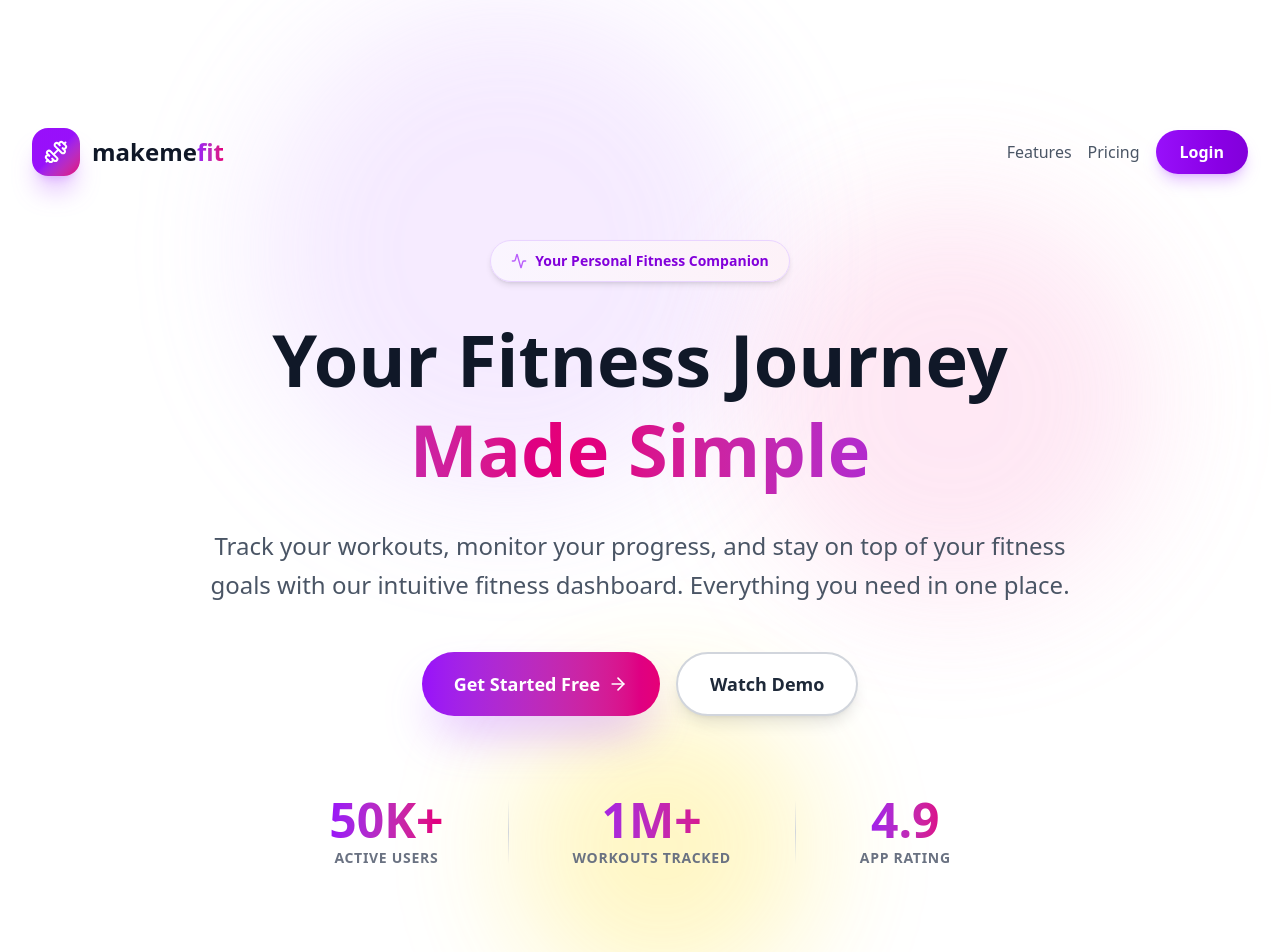
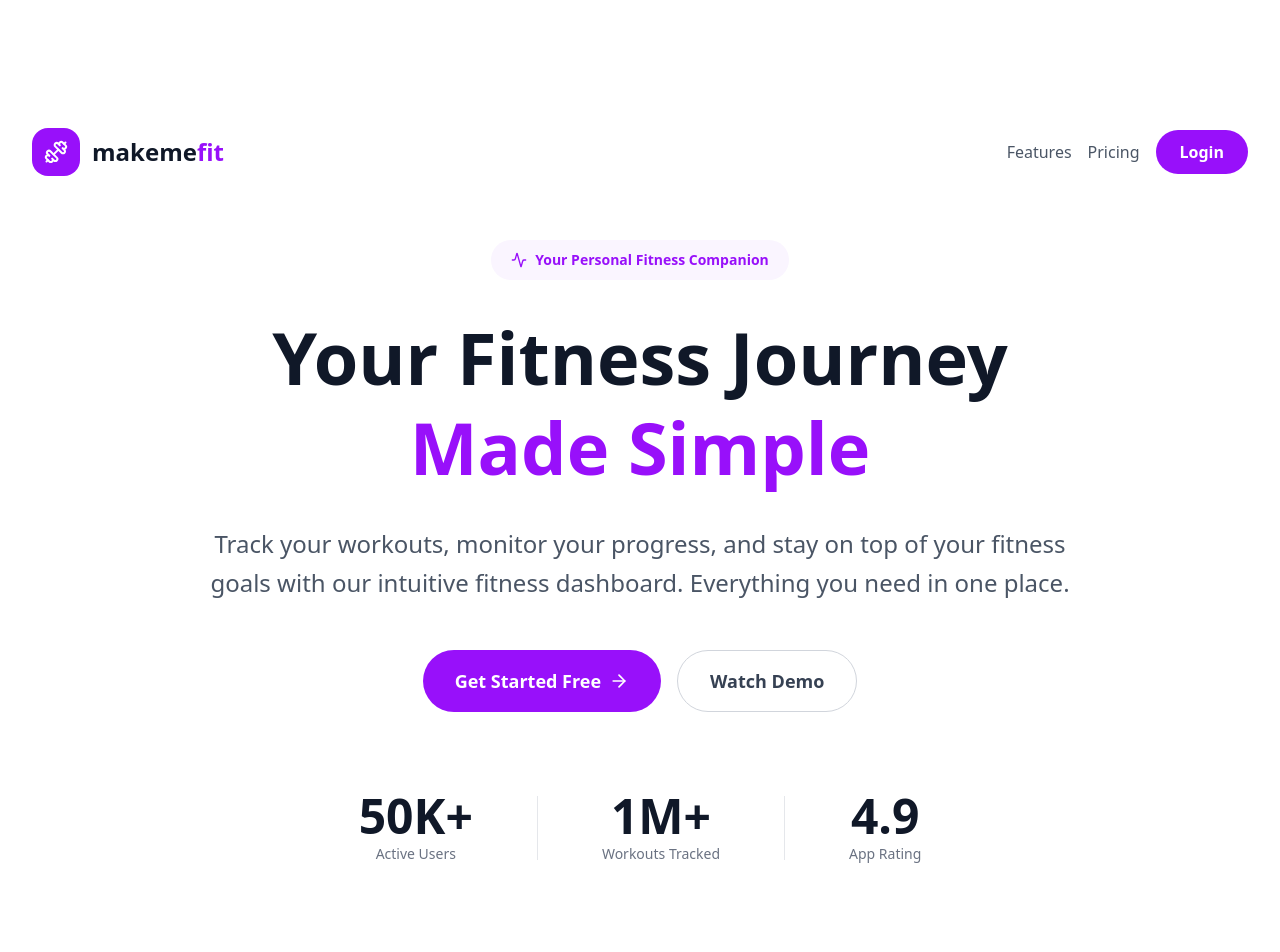
Before and after one commit to a-y-a-n-das/makemefit, a Next.js app in the folder apps/web/: page / in a window 1280 px wide. Shown: the top 952 px of the page. Built offline with nearby package versions, Linux system fonts and the light colour scheme.

Commit message:
cleaned the UI

```diff
--- /dev/null
+++ b/apps/web/app/components/AppBar.tsx
@@ -0,0 +1,24 @@
+"use client";
+import { Dumbbell } from "lucide-react";
+
+
+
+
+export default function AppBar() {
+    return (
+        <nav className="bg-white shadow-md">
+        <div className="mx-auto max-w-7xl px-4 py-4 flex items-center justify-between">
+            <div className="flex items-center gap-3">
+            <div className="flex h-10 w-10 items-center justify-center rounded-2xl bg-gradient-to-br from-purple-600 via-purple-600 to-pink-600 shadow-xl shadow-purple-500/30 transition-transform hover:scale-105 hover:shadow-2xl hover:shadow-purple-500/40">
+                <Dumbbell className="h-5 w-5 text-white" />
+            </div>
+            <span className="text-xl font-bold">
+                <span className="text-gray-900">makeme</span>
+                <span className="bg-gradient-to-r from-purple-600 to-pink-600 bg-clip-text text-transparent">fit</span>
+            </span>
+            </div>
+
+        </div>
+        </nav>
+    );
+}
--- a/apps/web/app/components/Hero.tsx
+++ b/apps/web/app/components/Hero.tsx
@@ -4,34 +4,27 @@ import { Activity, ArrowRight, Dumbbell } from "lucide-react";
 
 export default function Hero() {
   return (
-    <section className="relative overflow-hidden px-6 py-20 lg:px-8 lg:py-32">
-      {/* Background decorative elements */}
-      <div className="absolute inset-0 -z-10 overflow-hidden">
-        <div className="absolute left-[20%] top-0 h-[500px] w-[500px] animate-pulse rounded-full bg-purple-300/40 blur-3xl" />
-        <div className="absolute right-[10%] top-[20%] h-[400px] w-[400px] animate-pulse rounded-full bg-pink-300/40 blur-3xl animation-delay-2000" />
-        <div className="absolute bottom-0 left-[40%] h-[300px] w-[300px] animate-pulse rounded-full bg-yellow-300/40 blur-3xl animation-delay-4000" />
-      </div>
-
+    <section className="px-6 py-20 lg:px-8 lg:py-32">
       <div className="mx-auto max-w-7xl">
         {/* Navigation */}
         <nav className="mb-16 flex items-center justify-between">
           <div className="flex items-center gap-3">
-            <div className="flex h-12 w-12 items-center justify-center rounded-2xl bg-gradient-to-br from-purple-600 via-purple-600 to-pink-600 shadow-xl shadow-purple-500/30 transition-transform hover:scale-105 hover:shadow-2xl hover:shadow-purple-500/40">
+            <div className="flex h-12 w-12 items-center justify-center rounded-2xl bg-purple-600">
               <Dumbbell className="h-6 w-6 text-white" />
             </div>
             <span className="text-2xl font-bold">
               <span className="text-gray-900">makeme</span>
-              <span className="bg-gradient-to-r from-purple-600 to-pink-600 bg-clip-text text-transparent">fit</span>
+              <span className="text-purple-600">fit</span>
             </span>
           </div>
           <div className="flex items-center gap-4">
-            <button className="hidden font-medium text-gray-600 transition-colors hover:text-purple-600 sm:inline-flex">
+            <button className="hidden font-medium text-gray-600 hover:text-gray-900 sm:inline-flex">
               Features
             </button>
-            <button className="hidden font-medium text-gray-600 transition-colors hover:text-purple-600 sm:inline-flex">
+            <button className="hidden font-medium text-gray-600 hover:text-gray-900 sm:inline-flex">
               Pricing
             </button>
-            <button className="rounded-full bg-gradient-to-r from-purple-600 to-purple-700 px-6 py-2.5 font-semibold text-white shadow-lg shadow-purple-500/30 transition-all hover:scale-105 hover:shadow-xl hover:shadow-purple-500/40" onClick={()=>{window.location.href="/login"}}>
+            <button className="rounded-full bg-purple-600 px-6 py-2.5 font-semibold text-white hover:bg-purple-700" onClick={()=>{window.location.href="/login"}}>
               Login
             </button>
           </div>
@@ -39,14 +32,14 @@ export default function Hero() {
 
         {/* Hero content - centered */}
         <div className="mx-auto max-w-4xl text-center">
-            <div className="mb-8 inline-flex items-center gap-2 rounded-full border border-purple-200 bg-gradient-to-r from-purple-50 to-pink-50 px-5 py-2.5 shadow-md backdrop-blur-sm transition-transform hover:scale-105">
-              <Activity className="h-4 w-4 animate-pulse text-purple-600" />
-              <span className="text-sm font-semibold text-purple-700">Your Personal Fitness Companion</span>
+            <div className="mb-8 inline-flex items-center gap-2 rounded-full bg-purple-50 px-5 py-2.5">
+              <Activity className="h-4 w-4 text-purple-600" />
+              <span className="text-sm font-semibold text-purple-600">Your Personal Fitness Companion</span>
             </div>
 
-            <h1 className="mb-8 text-5xl font-extrabold leading-tight text-gray-900 lg:text-7xl">
+            <h1 className="mb-8 text-5xl font-bold leading-tight text-gray-900 lg:text-7xl">
               Your Fitness Journey{" "}
-              <span className="relative inline-block bg-gradient-to-r from-purple-600 via-pink-600 to-purple-600 bg-clip-text text-transparent animate-gradient bg-[length:200%_auto]">
+              <span className="text-purple-600">
                 Made Simple
               </span>
             </h1>
@@ -57,29 +50,29 @@ export default function Hero() {
             </p>
 
             <div className="mb-20 flex flex-col justify-center gap-4 sm:flex-row">
-              <button className="group inline-flex items-center justify-center rounded-full bg-gradient-to-r from-purple-600 to-pink-600 px-8 py-4 text-lg font-bold text-white shadow-2xl shadow-purple-500/40 transition-all hover:scale-105 hover:shadow-2xl hover:shadow-purple-500/50">
+              <button className="group inline-flex items-center justify-center rounded-full bg-purple-600 px-8 py-4 text-lg font-semibold text-white hover:bg-purple-700">
                 Get Started Free
-                <ArrowRight className="ml-2 h-5 w-5 transition-transform group-hover:translate-x-1" />
+                <ArrowRight className="ml-2 h-5 w-5" />
               </button>
-              <button className="inline-flex items-center justify-center rounded-full border-2 border-gray-300 bg-white px-8 py-4 text-lg font-bold text-gray-800 shadow-lg transition-all hover:scale-105 hover:border-purple-300 hover:bg-gray-50 hover:shadow-xl">
+              <button className="inline-flex items-center justify-center rounded-full border border-gray-300 bg-white px-8 py-4 text-lg font-semibold text-gray-700 hover:border-gray-400 hover:bg-gray-50">
                 Watch Demo
               </button>
             </div>
 
             <div className="flex flex-wrap items-center justify-center gap-10 lg:gap-16">
-              <div className="group transition-transform hover:scale-110">
-                <div className="mb-1 bg-gradient-to-r from-purple-600 to-pink-600 bg-clip-text text-5xl font-extrabold text-transparent">50K+</div>
-                <div className="text-sm font-semibold uppercase tracking-wider text-gray-500">Active Users</div>
+              <div>
+                <div className="mb-1 text-5xl font-bold text-gray-900">50K+</div>
+                <div className="text-sm font-medium text-gray-500">Active Users</div>
               </div>
-              <div className="h-16 w-px bg-gradient-to-b from-transparent via-gray-300 to-transparent" />
-              <div className="group transition-transform hover:scale-110">
-                <div className="mb-1 bg-gradient-to-r from-purple-600 to-pink-600 bg-clip-text text-5xl font-extrabold text-transparent">1M+</div>
-                <div className="text-sm font-semibold uppercase tracking-wider text-gray-500">Workouts Tracked</div>
+              <div className="h-16 w-px bg-gray-200" />
+              <div>
+                <div className="mb-1 text-5xl font-bold text-gray-900">1M+</div>
+                <div className="text-sm font-medium text-gray-500">Workouts Tracked</div>
               </div>
-              <div className="h-16 w-px bg-gradient-to-b from-transparent via-gray-300 to-transparent" />
-              <div className="group transition-transform hover:scale-110">
-                <div className="mb-1 bg-gradient-to-r from-purple-600 to-pink-600 bg-clip-text text-5xl font-extrabold text-transparent">4.9</div>
-                <div className="text-sm font-semibold uppercase tracking-wider text-gray-500">App Rating</div>
+              <div className="h-16 w-px bg-gray-200" />
+              <div>
+                <div className="mb-1 text-5xl font-bold text-gray-900">4.9</div>
+                <div className="text-sm font-medium text-gray-500">App Rating</div>
               </div>
             </div>
 
--- /dev/null
+++ b/apps/web/app/dashboard/layout.tsx
@@ -0,0 +1,20 @@
+import type { Metadata } from "next";
+import AppBar from "../components/AppBar";
+
+export const metadata: Metadata = {
+  title: "Dashboard - makemefit",
+  description: "Your Personal Fitness Companion - Track your workouts, monitor your progress, and stay on top of your fitness goals with our intuitive fitness dashboard. Everything you need in one place.",
+};
+
+export default function RootLayout({
+  children,
+}: Readonly<{
+  children: React.ReactNode;
+}>) {
+  return (
+    <>
+    <AppBar />
+    <main>{children}</main>
+    </>
+  );
+}
--- a/apps/web/app/login/LoginForm.tsx
+++ b/apps/web/app/login/LoginForm.tsx
@@ -32,31 +32,25 @@ export default  function LoginForm() {
     }
 
     return (
-    <div className="relative min-h-screen overflow-hidden px-6 py-12">
-      {/* Background decorative elements */}
-      <div className="absolute inset-0 -z-10 overflow-hidden">
-        <div className="absolute left-[10%] top-[10%] h-[400px] w-[400px] animate-pulse rounded-full bg-purple-300/40 blur-3xl" />
-        <div className="absolute right-[10%] bottom-[10%] h-[400px] w-[400px] animate-pulse rounded-full bg-pink-300/40 blur-3xl animation-delay-2000" />
-      </div>
-
+    <div className="min-h-screen px-6 py-12">
       <div className="mx-auto max-w-md">
         {/* Logo */}
         <div className="mb-8 flex justify-center">
           <div className="flex items-center gap-3">
-            <div className="flex h-12 w-12 items-center justify-center rounded-2xl bg-gradient-to-br from-purple-600 via-purple-600 to-pink-600 shadow-xl shadow-purple-500/30">
+            <div className="flex h-12 w-12 items-center justify-center rounded-2xl bg-purple-600">
               <Dumbbell className="h-6 w-6 text-white" />
             </div>
             <span className="text-2xl font-bold">
               <span className="text-gray-900">makeme</span>
-              <span className="bg-gradient-to-r from-purple-600 to-pink-600 bg-clip-text text-transparent">fit</span>
+              <span className="text-purple-600">fit</span>
             </span>
           </div>
         </div>
 
         {/* Login Card */}
-        <div className="rounded-3xl border border-gray-200 bg-white p-8 shadow-2xl backdrop-blur-sm">
+        <div className="rounded-2xl border border-gray-200 bg-white p-8 shadow-sm">
           <div className="mb-8 text-center">
-            <h2 className="mb-2 text-3xl font-extrabold text-gray-900">Welcome Back</h2>
+            <h2 className="mb-2 text-3xl font-bold text-gray-900">Welcome Back</h2>
             <p className="text-gray-600">Sign in to continue your fitness journey</p>
           </div>
 
@@ -102,17 +96,17 @@ export default  function LoginForm() {
             <button
               type="submit"
               disabled={isLoading}
-              className="group flex w-full items-center justify-center gap-2 rounded-xl bg-gradient-to-r from-purple-600 to-pink-600 px-6 py-4 text-lg font-bold text-white shadow-2xl shadow-purple-500/40 transition-all hover:scale-105 hover:shadow-2xl hover:shadow-purple-500/50 disabled:opacity-50 disabled:cursor-not-allowed"
+              className="flex w-full items-center justify-center gap-2 rounded-xl bg-purple-600 px-6 py-4 text-lg font-semibold text-white hover:bg-purple-700 disabled:opacity-50 disabled:cursor-not-allowed"
             >
               {isLoading ? "Signing In..." : "Sign In"}
-              {!isLoading && <ArrowRight className="h-5 w-5 transition-transform group-hover:translate-x-1" />}
+              {!isLoading && <ArrowRight className="h-5 w-5" />}
             </button>
           </form>
 
           <div className="mt-6 text-center">
             <p className="text-gray-600">
               Don't have an account?{" "}
-              <a href="/signup" className="font-semibold text-purple-600 transition-colors hover:text-pink-600">
+              <a href="/signup" className="font-semibold text-purple-600 hover:text-purple-700">
                 Sign up
               </a>
             </p>
```
Also changed, not shown: apps/web/app/signup/SignupForm.tsx (+9 -15 lines).
